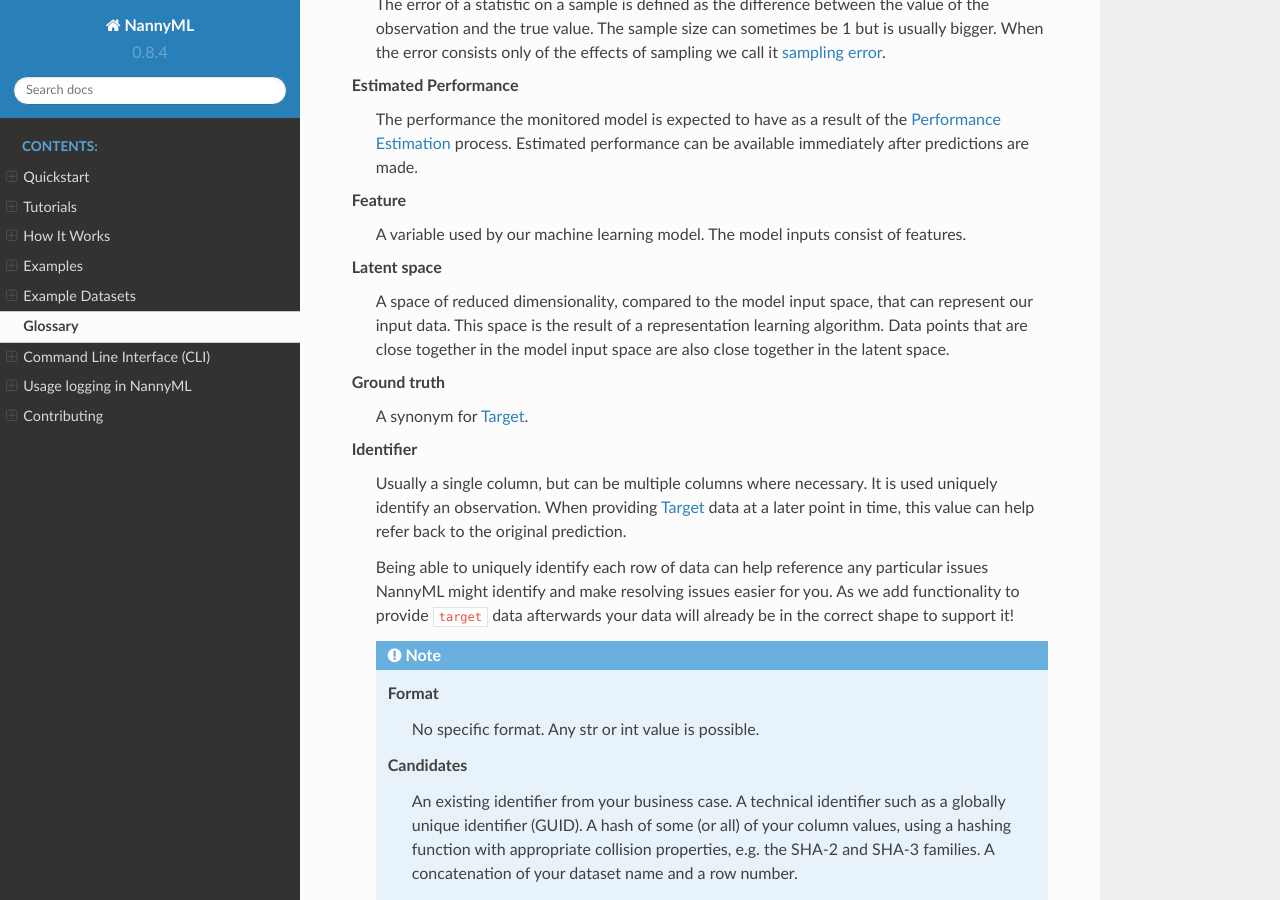
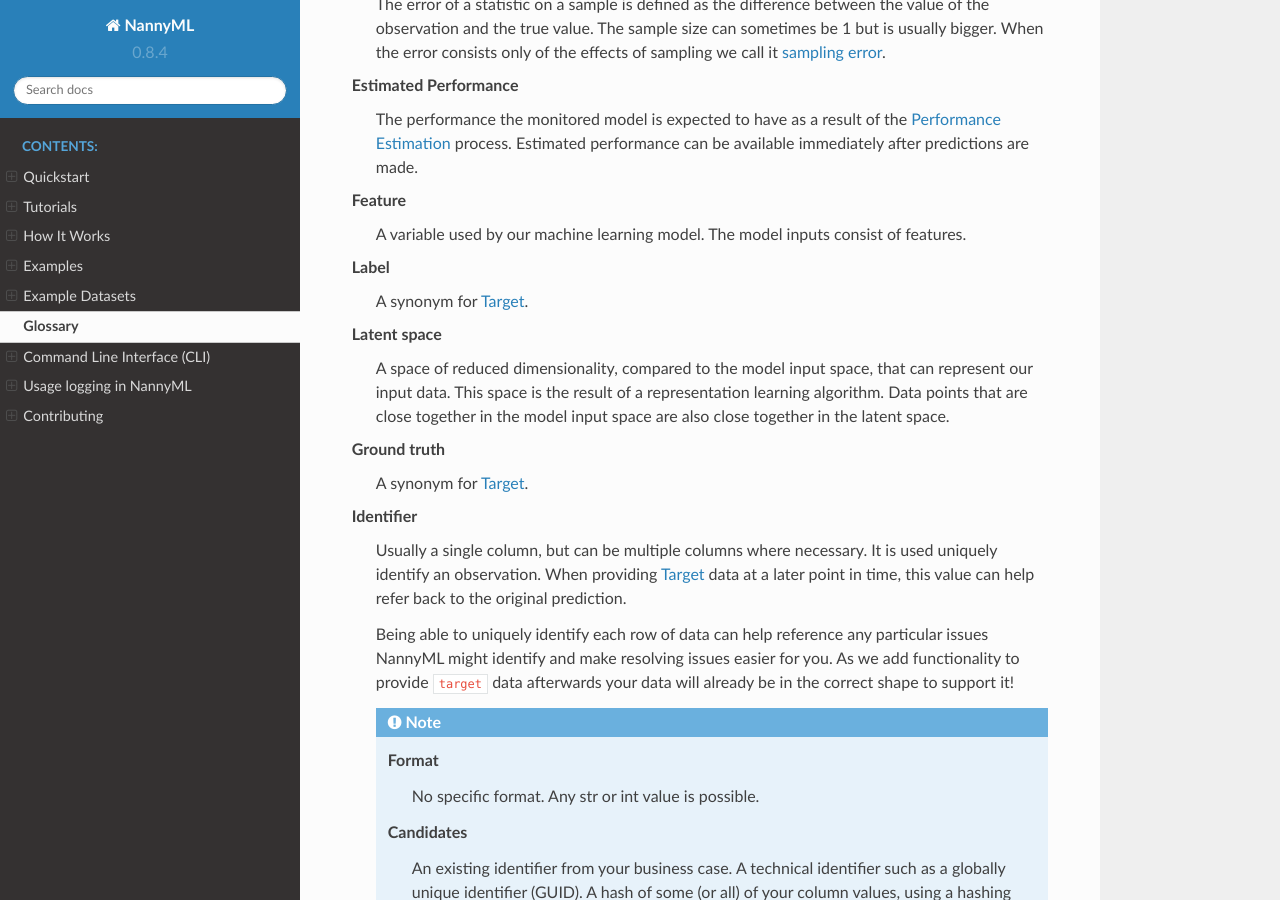
Before and after one commit to NannyML/nannyml, a Sphinx documentation site: the page built from docs/glossary.rst, in a window 1280 px wide and 900 px high, scrolled down 2157 px. Built offline with Sphinx 7.4.7 and the Read the Docs theme 2.0.0, drawn with Linux system fonts in a browser that asks for light colours; pages that are not in the unit, such as notebooks, are missing from menus.

Commit message:
add label term to glossary

```diff
--- a/docs/glossary.rst
+++ b/docs/glossary.rst
@@ -98,6 +98,9 @@
 
     Feature
         A variable used by our machine learning model. The model inputs consist of features.
+
+    Label
+        A synonym for :term:`Target`.
 
     Latent space
         A space of reduced dimensionality, compared to the model input space, that can
@@ -249,7 +252,7 @@
 
     Target
         The actual outcome of the event the machine learning model is trying to predict. Also referred to as
-        :term:`Ground truth`.
+        :term:`Ground truth` or :term:`Label`.
 
     Timestamp
         Usually a single column, but can be multiple columns where necessary.
```
